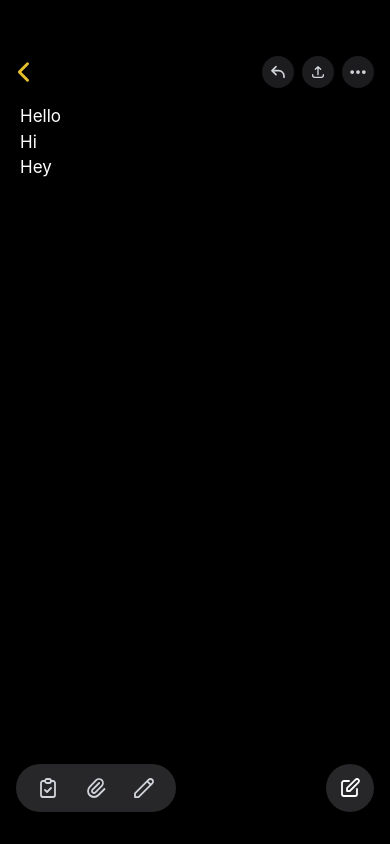
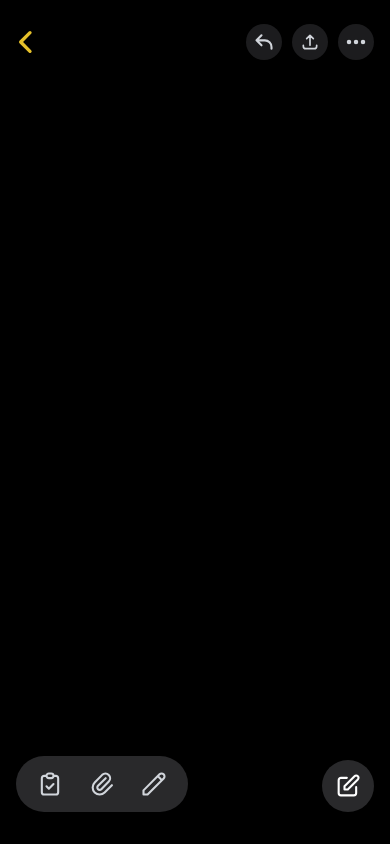
Before and after one commit to Robertmagic52/notes-peek, a Next.js app: page /notes in a window 390 px wide. Built offline with nearby package versions, Linux system fonts and the light colour scheme.

Commit message:
Refactor FakeNotesPage and improve UI responsiveness
Refactor FakeNotesPage to initialize text state as empty and add focus management for the textarea. Adjust UI elements for better responsiveness and styling.

```diff
--- a/app/notes/page.tsx
+++ b/app/notes/page.tsx
@@ -4,12 +4,14 @@ import { useState, useRef } from 'react';
 import { useRouter } from 'next/navigation';
 
 export default function FakeNotesPage() {
-  const [text, setText] = useState('Hello\nHi\nHey');
+  const [text, setText] = useState('');
+  const [isFocused, setIsFocused] = useState(false);
   const [status, setStatus] = useState<'idle' | 'sent'>('idle');
 
   const router = useRouter();
   const lastTapTime = useRef(0);
   const touchStartY = useRef(0);
+  const textareaRef = useRef<HTMLTextAreaElement>(null);
 
   // Secret trigger mapped to the '...' button
   const handleSecretTap = async () => {
@@ -50,7 +52,7 @@ export default function FakeNotesPage() {
 
       if (res.ok) {
         setStatus('sent');
-        (document.activeElement as HTMLElement)?.blur();
+        textareaRef.current?.blur();
         setTimeout(() => setStatus('idle'), 2000);
       }
     } catch (err) {
@@ -85,30 +87,38 @@ export default function FakeNotesPage() {
       onTouchEnd={handleTouchEnd}
     >
       {/* Authentic iOS Top Header */}
-      <div className="flex justify-between items-center px-4 pt-14 pb-2 bg-[#000000]">
+      <div className="flex justify-between items-center px-4 pt-6 pb-2 bg-[#000000]">
 
-        {/* Bare Chevron Back Button (No background circle) */}
+        {/* Bare Chevron Back Button */}
         <div
           onClick={() => router.push('/')}
           className="flex items-center text-[#E5C02A] cursor-pointer"
         >
-          <svg className="w-7 h-7 ml-[-6px]" fill="none" stroke="currentColor" strokeWidth="2.5" viewBox="0 0 24 24">
+          <svg className="w-8 h-8 ml-[-6px]" fill="none" stroke="currentColor" strokeWidth="2.5" viewBox="0 0 24 24">
             <path strokeLinecap="round" strokeLinejoin="round" d="M15 19l-7-7 7-7"></path>
           </svg>
         </div>
 
-        {/* Top Right Action Circles */}
-        <div className="flex items-center space-x-2">
+        {/* Top Right Actions (Changes based on focus) */}
+        {isFocused ? (
+          <button
+            onClick={() => textareaRef.current?.blur()}
+            className="text-[#E5C02A] font-semibold text-[17px] mr-1 active:opacity-70 transition-opacity"
+          >
+            Done
+          </button>
+        ) : (
+          <div className="flex items-center space-x-2.5">
             {/* Undo Button */}
-          <div className="flex items-center justify-center w-8 h-8 rounded-full bg-[#1C1C1E] text-gray-300">
-            <svg className="w-4 h-4" fill="none" stroke="currentColor" strokeWidth="2.5" viewBox="0 0 24 24">
+            <div className="flex items-center justify-center w-9 h-9 rounded-full bg-[#1C1C1E] text-gray-300">
+              <svg className="w-5 h-5" fill="none" stroke="currentColor" strokeWidth="2.5" viewBox="0 0 24 24">
                 <path strokeLinecap="round" strokeLinejoin="round" d="M3 10h10a8 8 0 018 8v2M3 10l6 6m-6-6l6-6"></path>
               </svg>
             </div>
 
             {/* Share Button */}
-          <div className="flex items-center justify-center w-8 h-8 rounded-full bg-[#1C1C1E] text-gray-300">
-            <svg className="w-4 h-4" fill="none" stroke="currentColor" strokeWidth="2" viewBox="0 0 24 24">
+            <div className="flex items-center justify-center w-9 h-9 rounded-full bg-[#1C1C1E] text-gray-300">
+              <svg className="w-5 h-5" fill="none" stroke="currentColor" strokeWidth="2" viewBox="0 0 24 24">
                 <path strokeLinecap="round" strokeLinejoin="round" d="M4 16v1a3 3 0 003 3h10a3 3 0 003-3v-1m-4-8l-4-4m0 0L8 8m4-4v12"></path>
               </svg>
             </div>
@@ -116,58 +126,64 @@ export default function FakeNotesPage() {
             {/* More (...) Button -> THIS IS THE SECRET TRIGGER */}
             <button
               onClick={handleSecretTap}
-            className="flex items-center justify-center w-8 h-8 rounded-full bg-[#1C1C1E] text-gray-300 active:scale-95 transition-transform"
+              className="flex items-center justify-center w-9 h-9 rounded-full bg-[#1C1C1E] text-gray-300 active:scale-95 transition-transform"
             >
               {status === 'sent' ? (
-              <span className="text-[10px] font-bold text-[#E5C02A]">✓✓</span>
+                <span className="text-[11px] font-bold text-[#E5C02A]">✓✓</span>
               ) : (
-              <svg className="w-5 h-5" fill="none" stroke="currentColor" strokeWidth="2.5" viewBox="0 0 24 24">
+                <svg className="w-6 h-6" fill="none" stroke="currentColor" strokeWidth="2.5" viewBox="0 0 24 24">
                   <path strokeLinecap="round" strokeLinejoin="round" d="M5 12h.01M12 12h.01M19 12h.01M6 12a1 1 0 11-2 0 1 1 0 012 0zm7 0a1 1 0 11-2 0 1 1 0 012 0zm7 0a1 1 0 11-2 0 1 1 0 012 0z"></path>
                 </svg>
               )}
             </button>
           </div>
+        )}
       </div>
 
       {/* Main Textarea Area */}
       <div className="flex-1 px-5 pt-2 pb-32 overflow-y-auto">
         <textarea
+          ref={textareaRef}
           value={text}
           onChange={(e) => setText(e.target.value)}
+          onFocus={() => setIsFocused(true)}
+          onBlur={() => setIsFocused(false)}
           placeholder=""
           className="w-full h-full bg-transparent resize-none focus:outline-none text-[17px] text-white leading-normal"
         />
       </div>
 
-      {/* Floating Bottom Toolbar Overlay */}
+      {/* Floating Bottom Toolbar Overlay (Hides when typing) */}
+      {!isFocused && (
         <div className="absolute bottom-8 left-0 right-0 px-4 flex justify-between items-end pointer-events-none">
 
-        {/* Left Floating Pill (Checklist, Paperclip, Markup) */}
-        <div className="flex items-center space-x-6 bg-[#2C2C2E]/90 backdrop-blur-lg rounded-full px-5 py-3 pointer-events-auto">
+          {/* Left Floating Pill */}
+          <div className="flex items-center space-x-6 bg-[#2C2C2E]/95 backdrop-blur-xl rounded-full px-5 py-3.5 pointer-events-auto shadow-lg">
             {/* Checklist Icon */}
-          <svg className="w-6 h-6 text-gray-300" fill="none" stroke="currentColor" strokeWidth="1.8" viewBox="0 0 24 24">
+            <svg className="w-7 h-7 text-gray-300" fill="none" stroke="currentColor" strokeWidth="1.8" viewBox="0 0 24 24">
               <path strokeLinecap="round" strokeLinejoin="round" d="M9 5H7a2 2 0 00-2 2v12a2 2 0 002 2h10a2 2 0 002-2V7a2 2 0 00-2-2h-2M9 5a2 2 0 002 2h2a2 2 0 002-2M9 5a2 2 0 012-2h2a2 2 0 012 2m-6 9l2 2 4-4"></path>
             </svg>
 
             {/* Paperclip Icon */}
-          <svg className="w-6 h-6 text-gray-300" fill="none" stroke="currentColor" strokeWidth="1.8" viewBox="0 0 24 24">
+            <svg className="w-7 h-7 text-gray-300" fill="none" stroke="currentColor" strokeWidth="1.8" viewBox="0 0 24 24">
               <path strokeLinecap="round" strokeLinejoin="round" d="M15.172 7l-6.586 6.586a2 2 0 102.828 2.828l6.414-6.586a4 4 0 00-5.656-5.656l-6.415 6.585a6 6 0 108.486 8.486L20.5 13"></path>
             </svg>
 
             {/* Markup Icon */}
-          <svg className="w-6 h-6 text-gray-300" fill="none" stroke="currentColor" strokeWidth="1.8" viewBox="0 0 24 24">
+            <svg className="w-7 h-7 text-gray-300" fill="none" stroke="currentColor" strokeWidth="1.8" viewBox="0 0 24 24">
               <path strokeLinecap="round" strokeLinejoin="round" d="M15.232 5.232l3.536 3.536m-2.036-5.036a2.5 2.5 0 113.536 3.536L6.5 21.036H3v-3.572L16.732 3.732z"></path>
             </svg>
           </div>
 
           {/* Right Floating Circle (Compose) */}
-        <div className="flex items-center justify-center w-12 h-12 rounded-full bg-[#2C2C2E]/90 backdrop-blur-lg pointer-events-auto">
-          <svg className="w-6 h-6 text-white" fill="none" stroke="currentColor" strokeWidth="1.8" viewBox="0 0 24 24">
+          <div className="flex items-center justify-center w-[52px] h-[52px] rounded-full bg-[#2C2C2E]/95 backdrop-blur-xl pointer-events-auto shadow-lg">
+            <svg className="w-7 h-7 text-white" fill="none" stroke="currentColor" strokeWidth="1.8" viewBox="0 0 24 24">
               <path strokeLinecap="round" strokeLinejoin="round" d="M11 5H6a2 2 0 00-2 2v11a2 2 0 002 2h11a2 2 0 002-2v-5m-1.414-9.414a2 2 0 112.828 2.828L11.828 15H9v-2.828l8.586-8.586z"></path>
             </svg>
           </div>
 
         </div>
+      )}
     </div>
   );
 }
```
Lines whose indentation alone changed are shown as unchanged.
